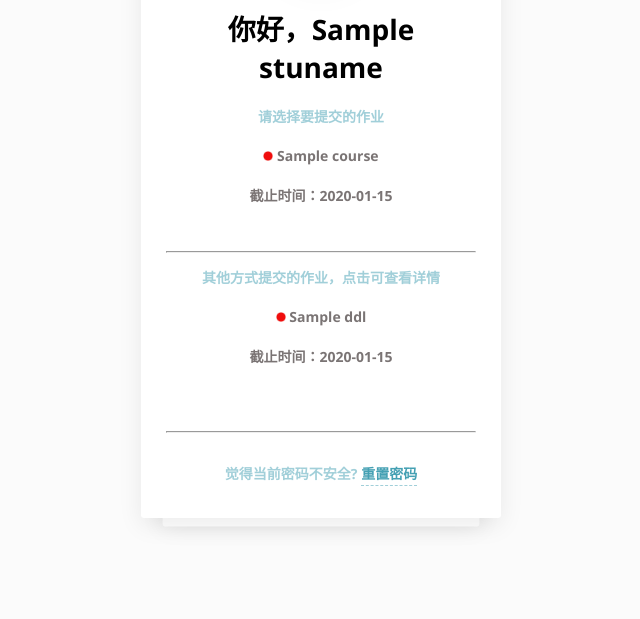
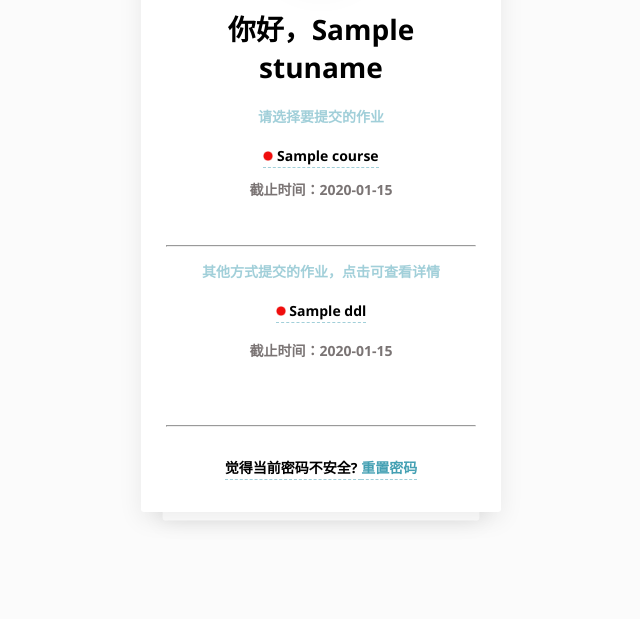
Before and after one commit to FutureYu/up_python, a Flask app: template templates/list.html in a window 1280 px wide. Shown: the part 181-800 px from the top of the page, without its empty margins (319-959 px from the left). Run offline with Flask 2, Linux system fonts and the light colour scheme; the template is opened without the code that fills it: most values are stand-ins (such as "Sample title", 1, 10 or a date in 2020); parts of the project's set-up code (start-up, migrations or seed data) failed here and were passed over.

Commit message:
正式版

```diff
--- a/main.py
+++ b/main.py
@@ -37,6 +37,7 @@
     def GetUploadStamp(stuid, courseName):
         mydoc = db["record"]
         mycol = mydoc.find_one({"_stuid": stuid, "_course_name": courseName})
+        # print(stuid, courseName, mycol, flush=True)
         return mycol["_stamp"]
 
     @staticmethod
@@ -482,10 +483,7 @@
         resp = make_response(render_template(
             "error.html", errcode="作业不存在", stuqq=cookie.stuqq), 404)
         return resp
-    if int(time.time()) > course.stamp and not cookie.admin:
-        resp = make_response(render_template(
-            "error.html", errcode="作业已停止提交"), 200)
-        return resp
+
 
     # 上传文件
     file_dir = os.path.join(
@@ -497,7 +495,8 @@
     for name in filenames:
         if "1617304" in name:
             continue
-        filestamp = Course.GetUploadStamp(cookie.stuid, courseName)
+        stuid = name.split(" - ")[0]
+        filestamp = Course.GetUploadStamp(stuid, courseName)
         timeArray = time.localtime(filestamp)
         changetime = time.strftime("%Y-%m-%d %H:%M:%S", timeArray)
         names.append({"name": name.split(".")[0], "changetime": changetime})
@@ -507,10 +506,11 @@
         names = ["还没有人交哦~快快来交"]
     timeArray = time.localtime(course.stamp)
     endTime = time.strftime("%Y-%m-%d %H:%M:%S", timeArray)
+    ext = "，".join(course.ext)
     if cookie.admin:
-        return render_template('upload_admin.html', num = num, stuqq=cookie.stuqq, stuname=cookie.stuname, courseName=courseName, names=names, ext=course.ext, size=course.size, endTime=endTime)
+        return render_template('upload_admin.html', num = num, stuqq=cookie.stuqq, stuname=cookie.stuname, courseName=courseName, names=names, ext=ext, size=course.size, endTime=endTime)
     else:
-        return render_template('upload.html', num = num, stuqq=cookie.stuqq, stuname=cookie.stuname, courseName=courseName, names=names, ext=course.ext, size=course.size, endTime=endTime)
+        return render_template('upload.html', num = num, stuqq=cookie.stuqq, stuname=cookie.stuname, courseName=courseName, names=names, ext=ext, size=course.size, endTime=endTime, upload=(int(time.time()) > course.stamp))
 
 
 @app.route('/api/download/all/<courseName>', methods=['GET'], strict_slashes=False)
@@ -536,8 +536,8 @@
         file_dir, fileName, as_attachment=True, attachment_filename=fileName))
     return response
 
-@app.route('/api/download/<courseName>/<stuid>', methods=['GET'], strict_slashes=False)
-def api_download(courseName, stuid):
+@app.route('/api/download/<courseName>/<fileName>', methods=['GET'], strict_slashes=False)
+def api_download(courseName, fileName):
     cookie = Cookie()
     if not cookie.GetCookieDetail(request.cookies.get("id")):
         resp = make_response(render_template(
@@ -547,21 +547,23 @@
     course = Course()
     if not course.GetCourseDetail(courseName):
         resp = make_response(render_template(
-            "error.html", errcode="文件不存在"))
+            "error.html", errcode="文件不存在1"))
         return resp
-    mydoc = db["upload"]
+    mydoc = db["record"]
+    stuid = fileName.split("-")[0].strip()
     if cookie.admin:
+        print({"_stuid": stuid, "_course_name": courseName}, flush=True)
         mycol = mydoc.find_one({"_stuid": stuid, "_course_name": courseName})
         if mycol == None:
             resp = make_response(render_template(
-                "error.html", errcode="文件不存在"))
+                "error.html", errcode="文件不存在2"))
             return resp
         fileName = mycol["_file_name"]
     else:
         mycol = mydoc.find_one({"_stuid": cookie.stuid, "_course_name": courseName})
         if mycol == None:
             resp = make_response(render_template(
-                "error.html", errcode="文件不存在"))
+                "error.html", errcode="文件不存在3"))
             return resp
         fileName = mycol["_file_name"]
     file_dir = os.path.join(
@@ -585,6 +587,12 @@
         resp = make_response(render_template(
             "error.html", errcode="作业名错误", stuqq=cookie.stuqq))
         return resp
+
+    if int(time.time()) > course.stamp and not cookie.admin:
+        resp = make_response(render_template(
+            "error.html", errcode="作业已停止提交"), 200)
+        return resp
+
     file_dir = os.path.join(
         basedir, app.config['UPLOAD_FOLDER']) + f"/{courseName}"
     if not os.path.exists(file_dir):
@@ -636,4 +644,4 @@
 
 if __name__ == '__main__':
     threading.Thread(target=ClearCookies).start()
-    app.run(debug=True, threaded=True, host="0.0.0.0", port=5000)
+    app.run(debug=False, threaded=True, host="0.0.0.0", port=5000)
--- a/templates/list.html
+++ b/templates/list.html
@@ -41,7 +41,7 @@
                     <p class="course1">截止时间：{{course['showtime']}}</p>
                     <br>
                     {% else %}
-                    <p class="course1" ><img src="/static/red.png" height=10 weight=10> {{course['name']}}</a>
+                    <a class="course" href="/upload/{{course['name']}}"><img src="/static/red.png" height=10 weight=10> {{course['name']}}</a>
                     <p class="course1">截止时间：{{course['showtime']}}</p>
                     <br>
                     {% endif %}
@@ -50,15 +50,15 @@
                     <p>其他方式提交的作业，点击可查看详情</p>
                     {% for ddl in ddls %}
                     {% if ddl["status"] == 30 %}
-                    <a class="course" href="/upload/{{ddl['name']}}"><img src="/static/green.png" height=10 weight=10> {{ddl['name']}}</a>
+                    <a class="course" href="{{ddl['note']}}"><img src="/static/green.png" height=10 weight=10> {{ddl['name']}}</a>
                     <p class="course1">截止时间：{{ddl['showtime']}}</p>
                     <br>
                     {% elif ddl["status"] == 20%}
-                    <a class="course" href="/upload/{{ddl['name']}}"><img src="/static/yellow.png" height=10 weight=10> {{ddl['name']}}</a>
+                    <a class="course" href="{{ddl['note']}}"><img src="/static/yellow.png" height=10 weight=10> {{ddl['name']}}</a>
                     <p class="course1">截止时间：{{ddl['showtime']}}</p>
                     <br>
                     {% else %}
-                    <p class="course1"><img src="/static/red.png" height=10 weight=10> {{ddl['name']}}</p>
+                    <a class="course" href="{{ddl['note']}}"><img src="/static/red.png" height=10 weight=10> {{ddl['name']}}</p>
                     <p class="course1">截止时间：{{ddl['showtime']}}</p>
                     <br>
                     {% endif %}
--- a/templates/list_admin.html
+++ b/templates/list_admin.html
@@ -50,15 +50,15 @@
                     <p>其他方式提交的作业，点击可查看详情</p>
                     {% for ddl in ddls %}
                     {% if ddl["status"] == 30 %}
-                    <a class="course" href="/upload/{{ddl['name']}}"><img src="/static/green.png" height=10 weight=10> {{ddl['name']}}</a>
+                    <a class="course" href="{{ddl['note']}}"><img src="/static/green.png" height=10 weight=10> {{ddl['name']}}</a>
                     <p class="course1">截止时间：{{ddl['showtime']}}</p>
                     <br>
                     {% elif ddl["status"] == 20%}
-                    <a class="course" href="/upload/{{ddl['name']}}"><img src="/static/yellow.png" height=10 weight=10> {{ddl['name']}}</a>
+                    <a class="course" href="{{ddl['note']}}"><img src="/static/yellow.png" height=10 weight=10> {{ddl['name']}}</a>
                     <p class="course1">截止时间：{{ddl['showtime']}}</p>
                     <br>
                     {% else %}
-                    <a class="course" href="/upload/{{ddl['name']}}"><img src="/static/red.png" height=10 weight=10> {{ddl['name']}}</a>
+                    <a class="course" href="{{ddl['note']}}"><img src="/static/red.png" height=10 weight=10> {{ddl['name']}}</a>
                     <p class="course1">截止时间：{{ddl['showtime']}}</p>
                     <br>
                     {% endif %}
--- a/templates/upload.html
+++ b/templates/upload.html
@@ -27,12 +27,14 @@
                         <p>接受文件大小：{{size}}M</p>
                         <p>截止时间：{{endTime}}</p>
                         <p>重复提交将会覆盖前一次文件</p>
+                        {% if not upload %}
                         <div class="lowin-group">
                             <label id="file">文件</label>
                             <input id="File1" type="file" name="myfile" class="lowin-input" />
                         </div>
                         <input class="lowin-btn login-btn" type="submit" value="上传">
                         </input>
+                        {% endif %}
                     </form>
                     <br>
                     <br>
```
Also changed, not shown: static/white.png (added).
